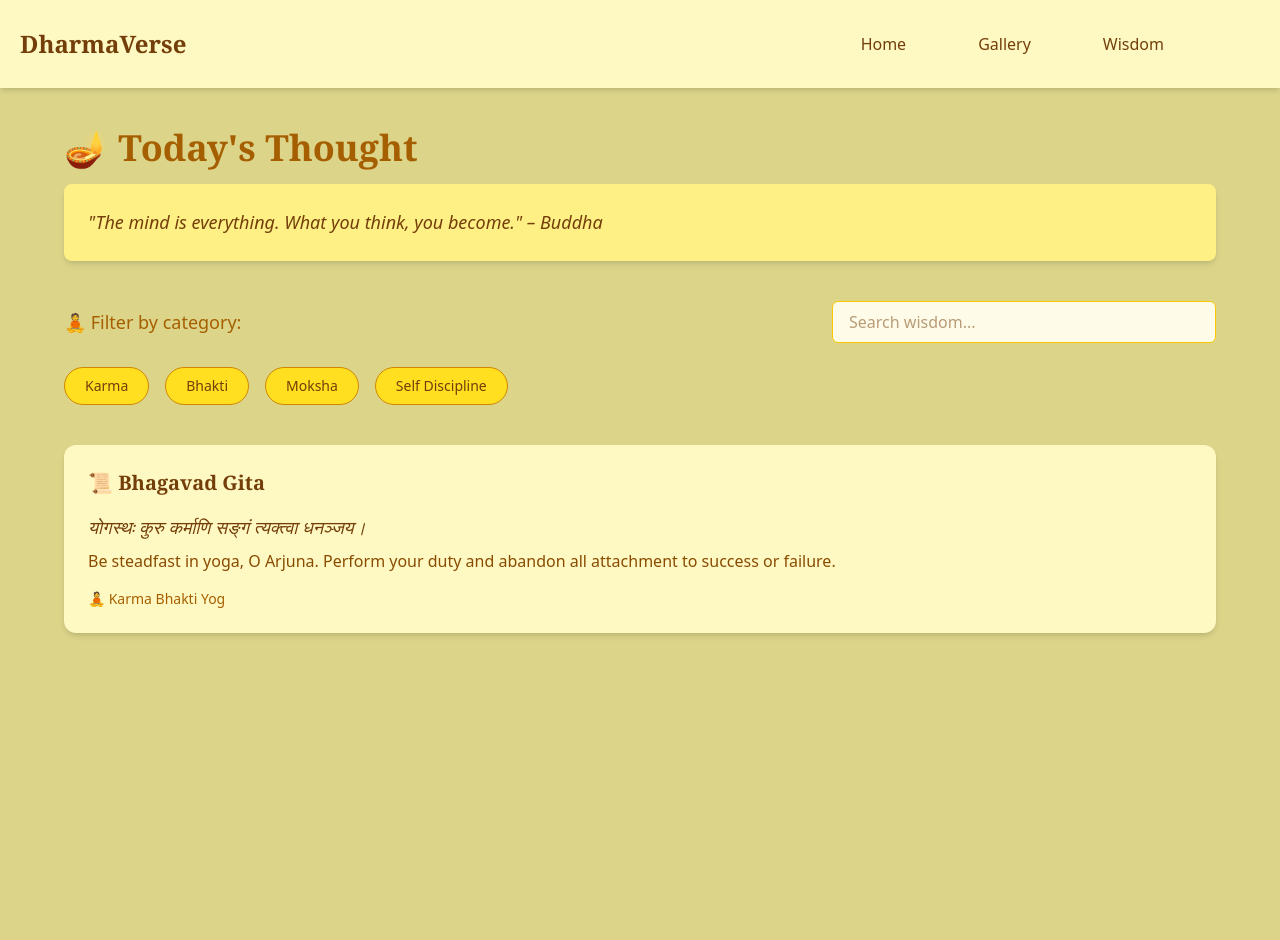
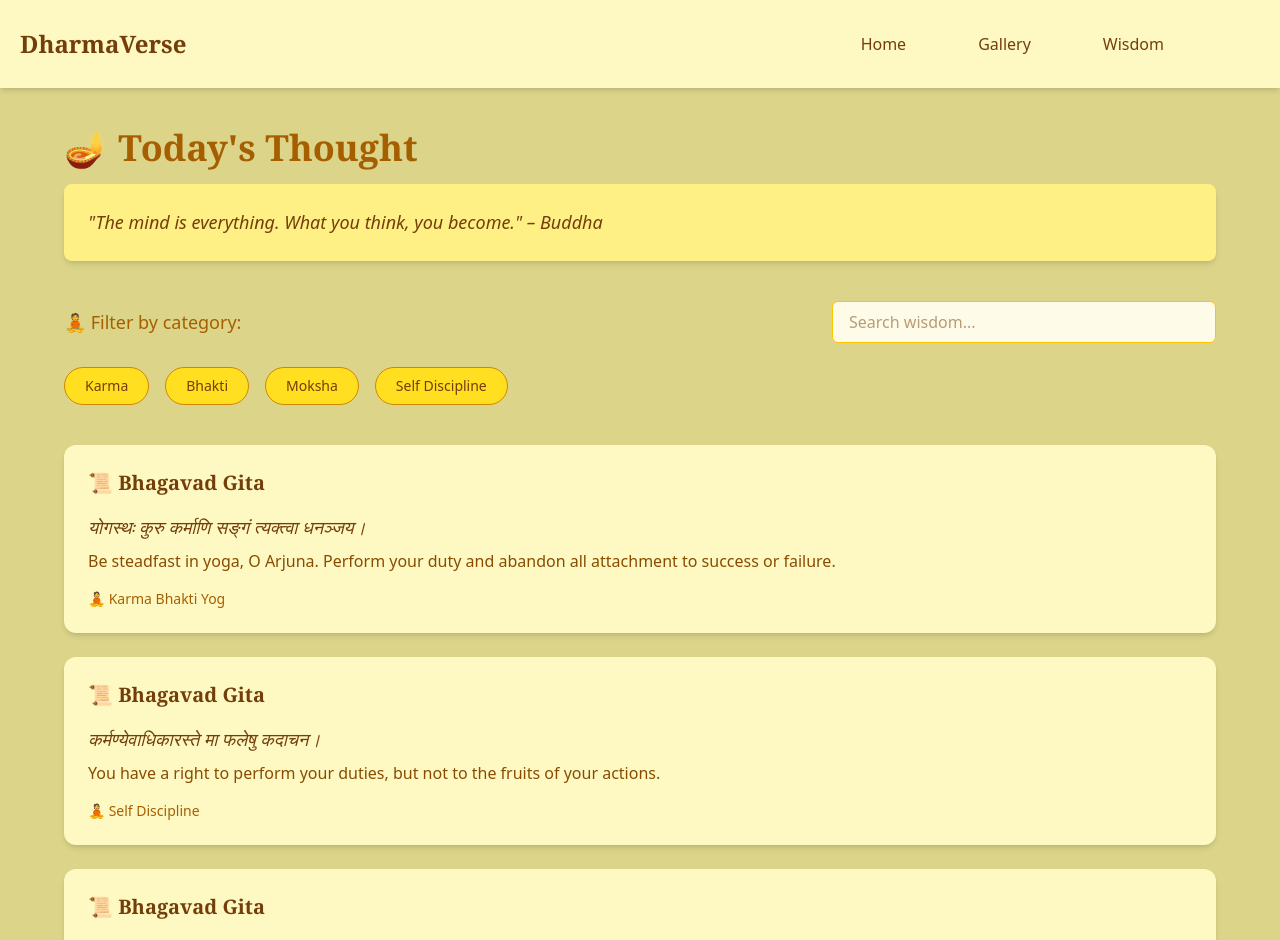
Before and after one commit to Basanta-khatri-0311/DharmaVerse, a React app: page / in a window 1280 px wide. Shown: the top 940 px of the page. Before the commit the page ends 800 px from the top, so only its background shows below. Built offline with nearby package versions, Linux system fonts and the light colour scheme; the HTML template or start-up script is replaced by a standard one.

Commit message:
implemented dynamic data display

```diff
--- a/src/components/VerseCard.jsx
+++ b/src/components/VerseCard.jsx
@@ -1,33 +1,45 @@
 import React from "react";
+import verses from "../Data/Verses";
 
 const VerseCard = () => {
   return (
     <section className="grid gap-6">
-      <div className="bg-yellow-100 dark:bg-yellow-800 p-6 rounded-xl shadow-md transition-all">
+      {verses.length === 0 ? (
+        <p className="text-center text-yellow-800 dark:text-yellow-200">
+          No verses found.
+        </p>
+      ) : (
+        verses.map((verse) => (
+          <div
+            key={verse.id}
+            className="bg-yellow-100 dark:bg-yellow-800 p-6 rounded-xl shadow-md transition-all"
+          >
             {/* Header */}
             <div className="flex justify-between items-center mb-4">
               <span className="text-xl font-semibold font-serif text-yellow-900 dark:text-yellow-100">
-            📜 Bhagavad Gita
+                📜 {verse.title}
               </span>
               <button className="text-xl text-yellow-900 dark:text-yellow-100 hover:text-red-500 transition-colors">
-            <i className="ri-heart-3-line"></i>
+                {verse.isFavorite ? <i className="ri-heart-3-fill"></i> : <i className="ri-heart-3-line"></i> }
+
               </button>
             </div>
 
             {/* Verse Content */}
             <div className="flex flex-col gap-2">
               <span className="text-lg font-medium italic text-yellow-900 dark:text-yellow-200">
-            योगस्थः कुरु कर्माणि सङ्गं त्यक्त्वा धनञ्जय।
+                {verse.sanskrit}
               </span>
               <span className="text-base text-yellow-800 dark:text-yellow-300">
-            Be steadfast in yoga, O Arjuna. Perform your duty and abandon all
-            attachment to success or failure.
+                {verse.english}
               </span>
               <span className="text-sm mt-2 text-yellow-700 dark:text-yellow-400">
-            🧘 Karma Bhakti Yog
+                🧘 {verse.tag}
               </span>
             </div>
           </div>
+        ))
+      )}
     </section>
   );
 };
```
Lines whose indentation alone changed are shown as unchanged.
